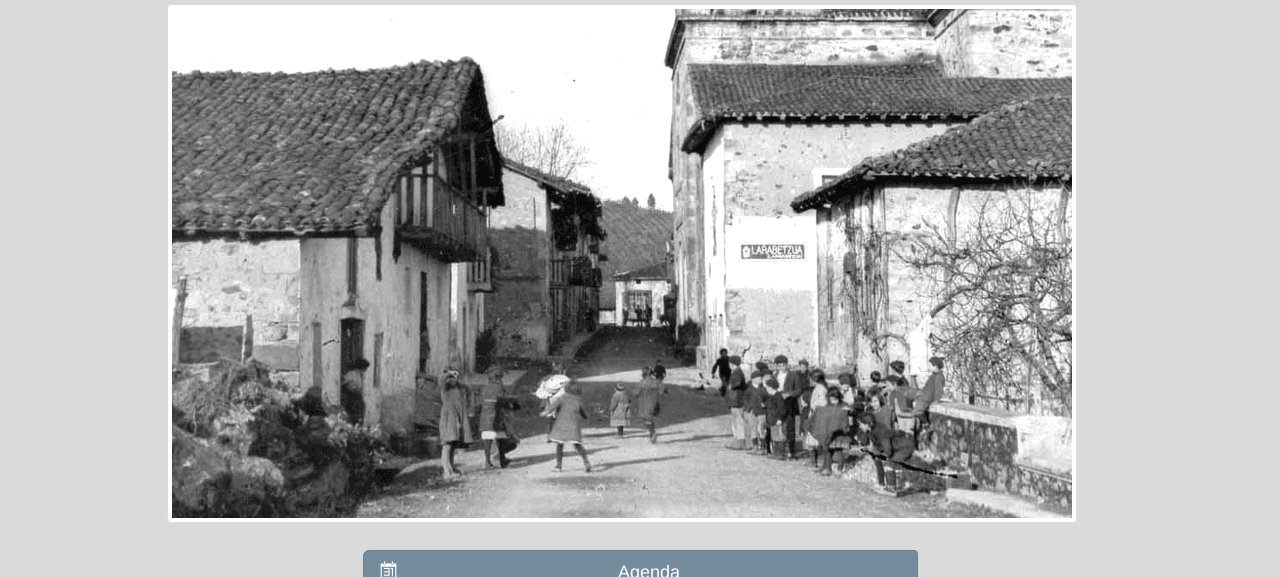
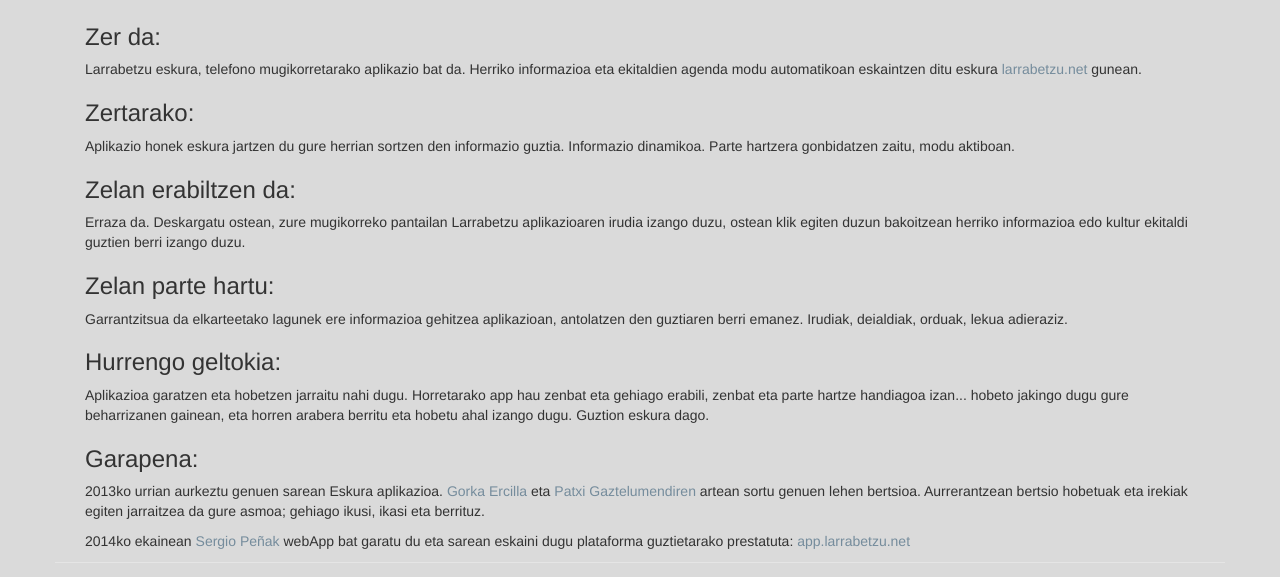
Before and after one commit to larrabetzu/LarrabetzuEskuraWebAppAngular, a website: page src/index.html at #/nor-gara in a window 1280 px wide. Shown: the part 56-633 px from the top of the page. Drawn offline with Linux system fonts and the light colour scheme; files that its build step writes are made by us from their sources.

Commit message:
Nor gara testua gehituta

```diff
--- a/src/index.html
+++ b/src/index.html
@@ -17,7 +17,7 @@
       <div class="footer row">
        <div class="col-xs-12">
         <p class="pull-left">
-          <a href="#/nortzuk-gara">
+          <a href="#/nor-gara">
             <span class="icon-feed"></span> Larrabetzu Eskura
           </a>
         </p>
--- a/src/scripts/app.js
+++ b/src/scripts/app.js
@@ -22,8 +22,8 @@
         templateUrl: 'views/elkarteak.html',
         controller: 'ElkarteakCtrl'
       })
-      .when('/nortzuk-gara', {
-        templateUrl: 'views/nortzuk.html'
+      .when('/nor-gara', {
+        templateUrl: 'views/nor-gara.html'
       })
       .otherwise({
         redirectTo: '/'
--- a/src/views/main.html
+++ b/src/views/main.html
@@ -17,6 +17,7 @@
     <a href="#/agenda" class="btn btn-primary"><span class="icon-calendar2 pull-left"></span>Agenda</a>
     <a href="#/albisteak" class="btn btn-primary"><span class="icon-uniE600 pull-left"></span>Albisteak</a>
     <a href="#/elkarteak" class="btn btn-primary"><span class="icon-users pull-left"></span>Elkarteak</a>
+    <a href="#/nor-gara" class="btn btn-primary"><span class="icon-feed pull-left"></span>Nor gara</a>
     <a href="mailto:larrabetzueskura@gmail.com" class="btn btn-primary"><span class="glyphicon glyphicon-envelope pull-left"></span>Kontaktua</a>
   </div>
 </div>
--- /dev/null
+++ b/src/views/nor-gara.html
@@ -0,0 +1,33 @@
+<nav class="navbar navbar-inverse navbar-fixed-top header-menu" role="navigation">
+  <div class="container-fluid">
+    <div class="navbar-header">
+      <a href="#" class="navbar-brand"><span><img src="images/rsslogo.png" alt="logo" class="logo"></span>Nor gara</a>
+    </div>
+  </div>
+</nav>
+
+<div class="container-fluid">
+ <div class="row">
+   <div class="col-xs-12">
+      <h3>Zer da:</h3>
+      <p>Larrabetzu eskura, telefono mugikorretarako  aplikazio bat da. Herriko informazioa eta ekitaldien agenda modu automatikoan eskaintzen ditu eskura <a href="http://larrabetzu.net" target="_blank">larrabetzu.net</a> gunean.</p>
+
+      <h3>Zertarako:</h3>
+      <p>Aplikazio honek eskura jartzen du gure herrian sortzen den informazio guztia. Informazio dinamikoa. Parte hartzera gonbidatzen zaitu, modu aktiboan. </p>
+
+      <h3>Zelan erabiltzen da:</h3>
+      <p>Erraza da. Deskargatu ostean, zure mugikorreko pantailan Larrabetzu aplikazioaren irudia izango duzu, ostean klik egiten duzun bakoitzean herriko informazioa edo kultur ekitaldi guztien berri izango duzu. </p>
+
+      <h3>Zelan parte hartu:</h3>
+      <p>Garrantzitsua da elkarteetako lagunek ere informazioa gehitzea aplikazioan, antolatzen den guztiaren berri emanez. Irudiak, deialdiak, orduak, lekua adieraziz.
+    </p>
+
+    <h3>Hurrengo geltokia:</h3>
+    <p>Aplikazioa garatzen eta hobetzen jarraitu nahi dugu. Horretarako app hau zenbat eta gehiago erabili, zenbat eta parte hartze handiagoa izan... hobeto jakingo dugu gure beharrizanen gainean, eta horren arabera berritu eta hobetu ahal izango dugu. Guztion eskura dago. </p>
+
+    <h3>Garapena:</h3>
+    <p>2013ko urrian aurkeztu genuen sarean Eskura aplikazioa. <a href="http://www.ercillagorka.net/" target="_blank">Gorka Ercilla</a> eta <a href="http://www.gaztelumendi.org/" target="_blank">Patxi Gaztelumendiren</a> artean sortu genuen lehen bertsioa. Aurrerantzean bertsio hobetuak eta irekiak egiten jarraitzea da gure asmoa; gehiago ikusi, ikasi eta berrituz.</p>
+    <p>2014ko ekainean <a href="https://twitter.com/sergixnet" target="_blank">Sergio Peñak</a> webApp bat garatu du eta sarean eskaini dugu plataforma guztietarako prestatuta: <a href="http://app.larrabetzu.net/" target="_blank">app.larrabetzu.net</a> </p>
+   </div>
+ </div>
+</div>
```
Also changed, not shown: src/views/nortzuk.html (deleted, +0 -11 lines), src/scripts/app.min.js.
